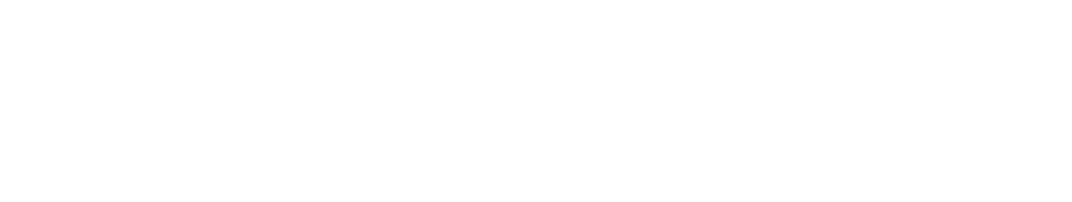
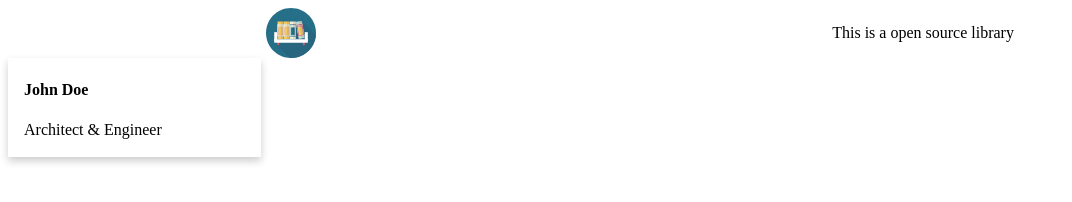
Before and after one commit to Campolino/js-library, a plain HTML site: page index.html in a window 1280 px wide. Shown: the whole page, without its empty margins (0-1072 px from the left). Drawn offline with Linux system fonts and the light colour scheme.

Commit message:
Add header and simple exemple of card

```diff
--- a/index.html
+++ b/index.html
@@ -4,11 +4,23 @@
   <meta charset="UTF-8">
   <meta http-equiv="X-UA-Compatible" content="IE=edge">
   <meta name="viewport" content="width=device-width, initial-scale=1.0">
+  <link rel="shortcut icon" href="/img/logo.svg" type="image/x-icon">
   <title>Document</title>
   <link rel="stylesheet" href="style.css">
 </head>
 <body>
-
-    <script src="main.js"></script>
+  <header>
+    <link rel="author" href="/humans/about-favicon.txt"><img src="/img/libraryrendered.svg" alt="library svg logo" id="library-logo">
+    <div>This is a open source library</div>
+  </header>
+  <main>
+    <div class="card">
+      <div class="container">
+        <h4><b>John Doe</b></h4>
+        <p class="">Architect & Engineer</p>
+      </div>
+    </div>
+  </main>
+  <script src="main.js"></script>
 </body>
 </html>
--- a/main.js
+++ b/main.js
@@ -13,9 +13,7 @@ function AddBookToLibrary() {
 
 function ShowLibrary() {
   myLibrary.forEach(book => {
-    console.log(book.title);
-    console.log(book.pages);
   })
 }
 
-ShowLibrary()
+ShowLibrary();
--- a/style.css
+++ b/style.css
@@ -0,0 +1,27 @@
+#library-logo {
+  width: 50px;
+  height: auto;
+}
+
+header {
+  display: flex;
+  justify-content: space-around;
+  align-items: center;
+}
+
+.card {
+  /* Add shadows to create the "card" effect */
+  box-shadow: 0 4px 8px 0 rgba(0,0,0,0.2);
+  transition: 0.3s;
+  width: 20%;
+}
+
+/* On mouse-over, add a deeper shadow */
+.card:hover {
+  box-shadow: 0 8px 16px 0 rgba(0,0,0,0.2);
+}
+
+/* Add some padding inside the card container */
+.container {
+  padding: 2px 16px;
+}
```
Also changed, not shown: humans/about-logo-svg.txt (added), img/Books-2.svg (added), img/libraryrendered.svg (added), img/logo.svg (added).
